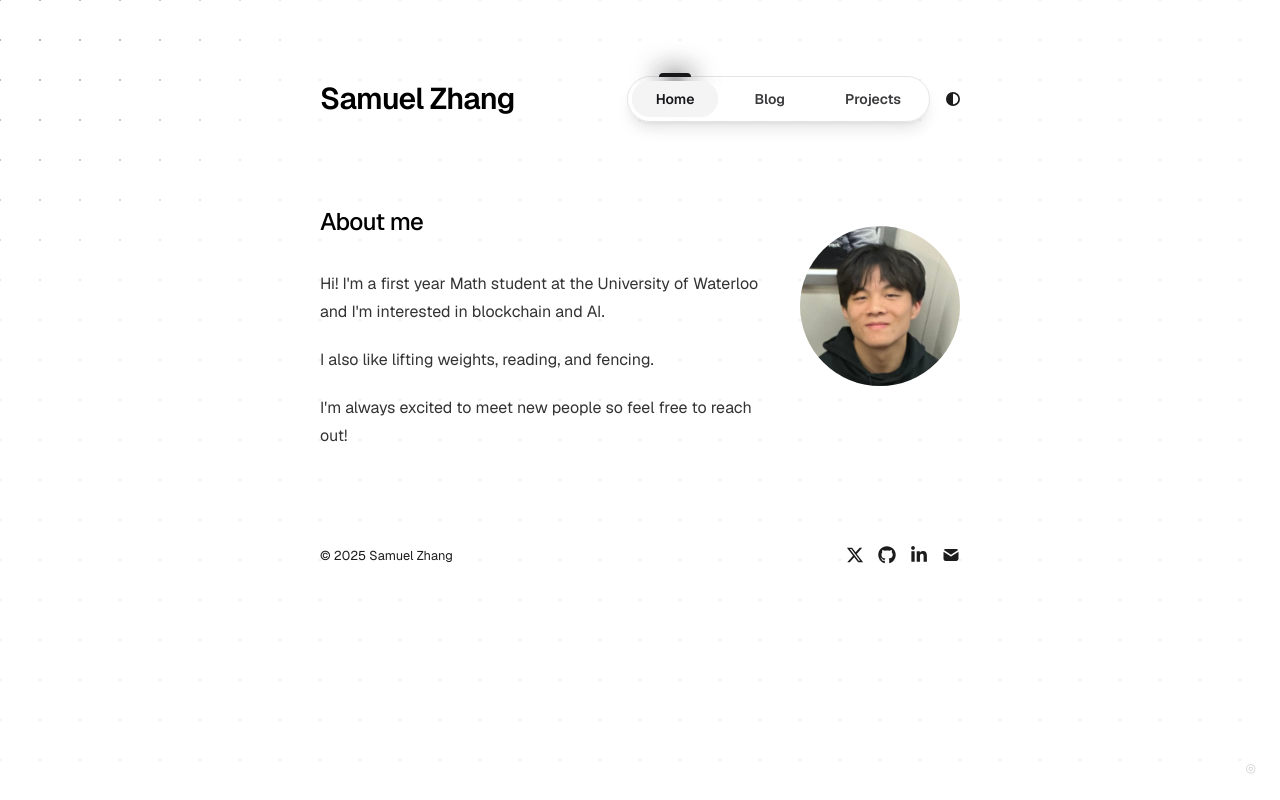
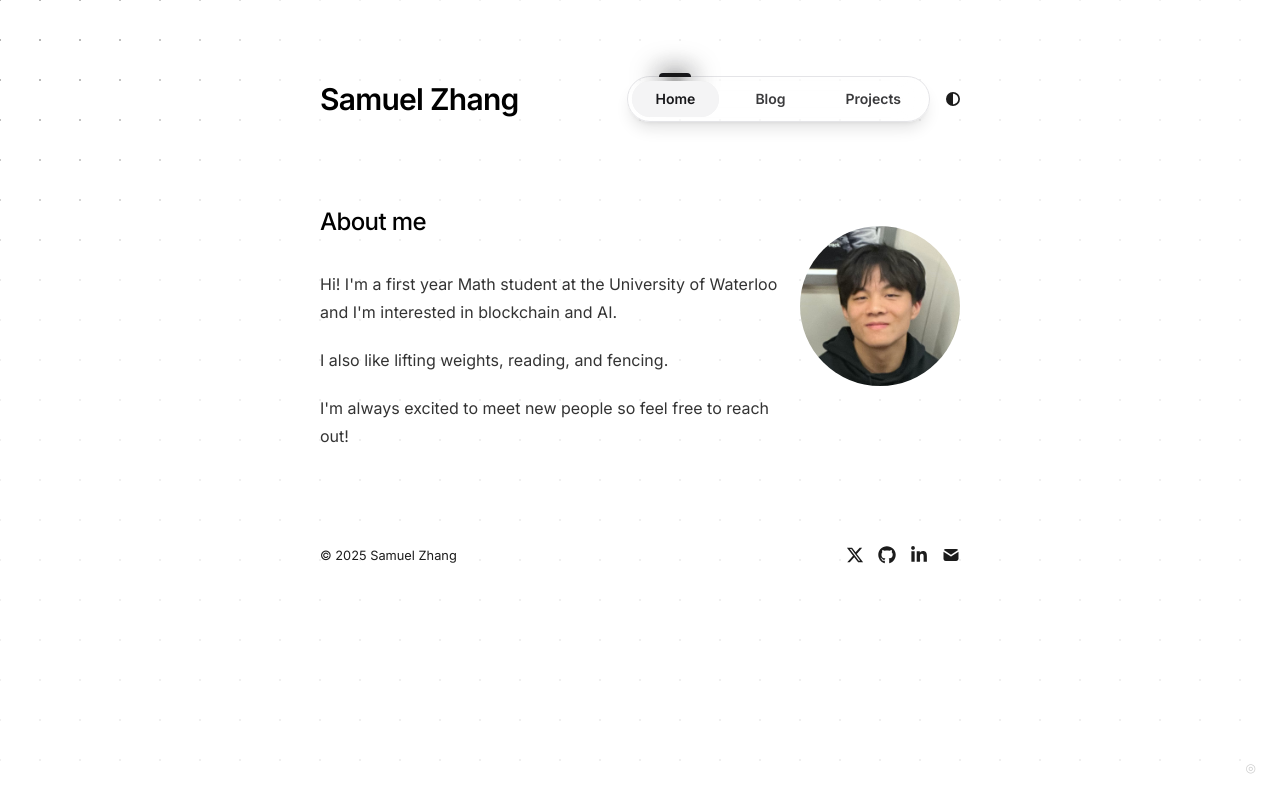
Before and after one commit to SamuelZ12/personal-website, a Next.js app: page / in a window 1280 px wide. Built offline with nearby package versions, Linux system fonts and the light colour scheme.

Commit message:
Update text font

```diff
--- a/app/layout.tsx
+++ b/app/layout.tsx
@@ -1,7 +1,6 @@
 import "./global.css";
 import type { Metadata } from "next";
-import { GeistSans } from "geist/font/sans";
-import { GeistMono } from "geist/font/mono";
+import { Inter } from 'next/font/google';
 import { Navbar } from "./components/nav";
 import { Analytics } from "@vercel/analytics/react";
 import { SpeedInsights } from "@vercel/speed-insights/next";
@@ -9,6 +8,12 @@ import Footer from "./components/footer";
 import { ThemeProvider } from "./components/theme-switch";
 import { metaData } from "./config";
 import { GravityDots } from "./components/GravityDots";
+
+const inter = Inter({
+  subsets: ['latin'],
+  display: 'swap',
+  variable: '--font-inter',
+});
 
 export const metadata: Metadata = {
   metadataBase: new URL(metaData.baseUrl),
@@ -54,7 +59,7 @@ export default function RootLayout({
   children: React.ReactNode;
 }) {
   return (
-    <html lang="en" className={cx(GeistSans.variable, GeistMono.variable)}>
+    <html lang="en" className={`${inter.variable}`}>
       <head>
         <link
           rel="alternate"
--- a/tailwind.config.js
+++ b/tailwind.config.js
@@ -5,8 +5,8 @@ module.exports = {
   theme: {
     extend: {
       fontFamily: {
-        sans: ["var(--font-geist-sans)"],
-        mono: ["var(--font-geist-mono)"],
+        sans: ['var(--font-inter)'],
+        mono: ['var(--font-inter)'],
       },
       typography: {
         quoteless: {
```
